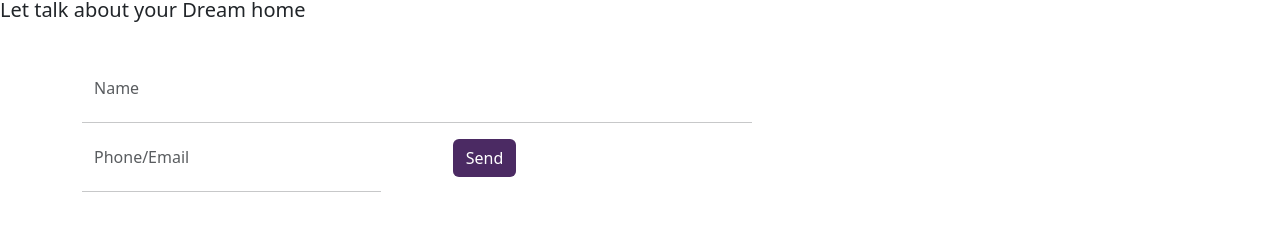
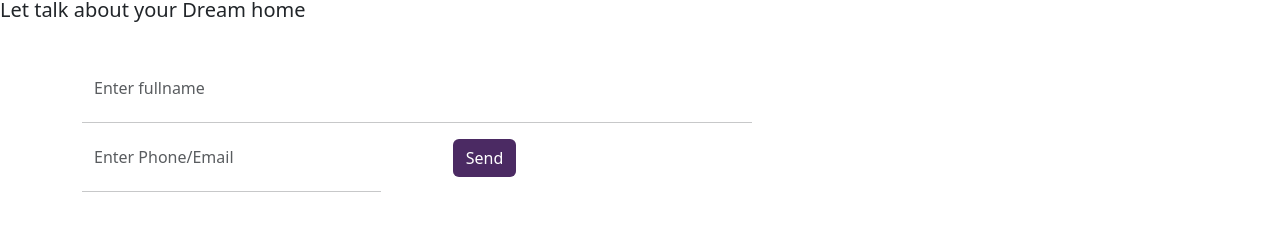
Before and after one commit to Olutayo2003/2nd-Figma-Project, a plain HTML site: page index.html in a window 1280 px wide. Shown: the part 6178-6403 px from the top of the page. Drawn offline with nearby package versions, Linux system fonts and the light colour scheme.

Commit message:
6th commit

```diff
--- a/index.html
+++ b/index.html
@@ -386,11 +386,11 @@
         <div class="container d-flex mt-5">
           <div class="row">
             <div class="col-12">
-              <input type="text" style="border: none;" class="form-control form-underline" placeholder="Name">
+              <input type="text" name="" style="border: none;" class="form-control form-underline" placeholder="Enter fullname">
               <hr>
             </div>
             <div class="col">
-              <input type="text" style="border: none;" class="form-control form-underline" placeholder="Phone/Email">
+              <input type="tel" name="Phone" style="border: none;" class="form-control form-underline" placeholder="Enter Phone/Email">
               <hr>
             </div>
             <div class=" col ms-5">
```
